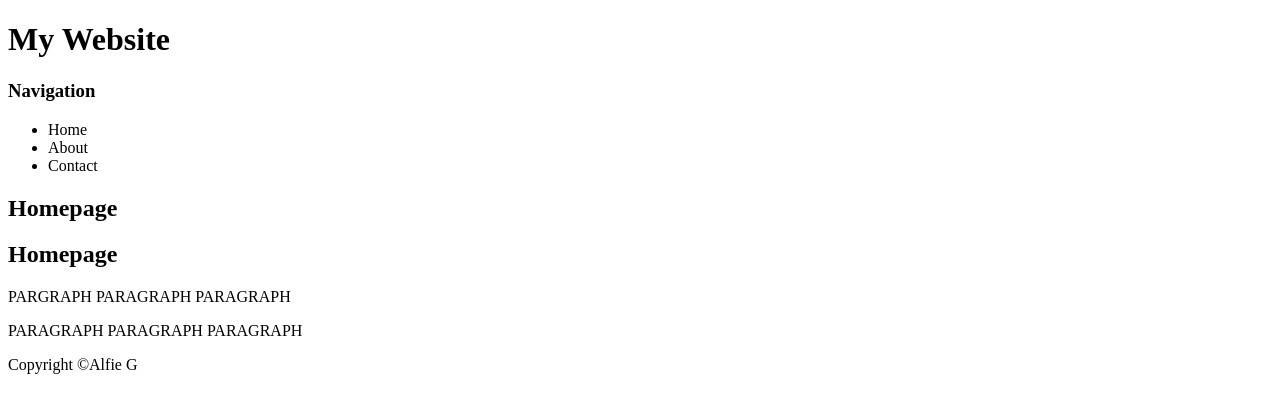
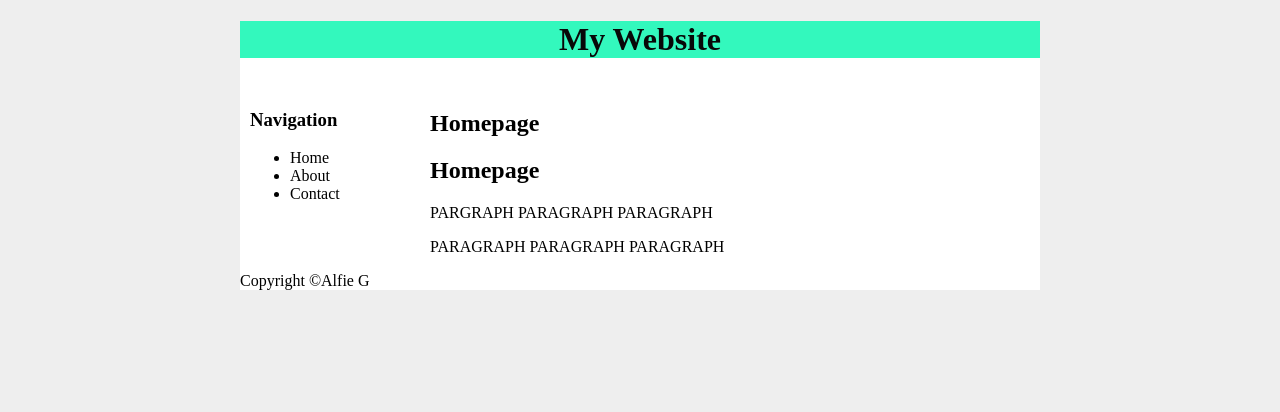
Before and after one commit to alfieg97/template, a plain HTML site: page index.html in a window 1280 px wide. Drawn offline with Linux system fonts and the light colour scheme.

Commit message:
css basics

```diff
--- a/index.html
+++ b/index.html
@@ -2,6 +2,7 @@
 <html>
     <head>
         <title>My Website</title>
+        <link rel="stylesheet" type="text/css" href="style.css" />
     </head>
     <body>
         <div id="container">
--- /dev/null
+++ b/style.css
@@ -0,0 +1,34 @@
+body{
+    background-color: #EEE;
+}
+
+#container {
+    background-color: white;
+    width: 800px;
+    margin-left: auto;
+    margin-right: auto;
+}
+
+
+#header {
+    background-color: #33f8bd;
+    color: rgb(8, 8, 8);
+    text-align: center;
+}
+
+#content {
+padding: 10px;
+}
+
+#nav{
+    width: 180px;
+    float: left;
+}
+
+#main{
+    width: 600px;
+    float: right;
+}
+#footer{
+clear: both;
+}
```
